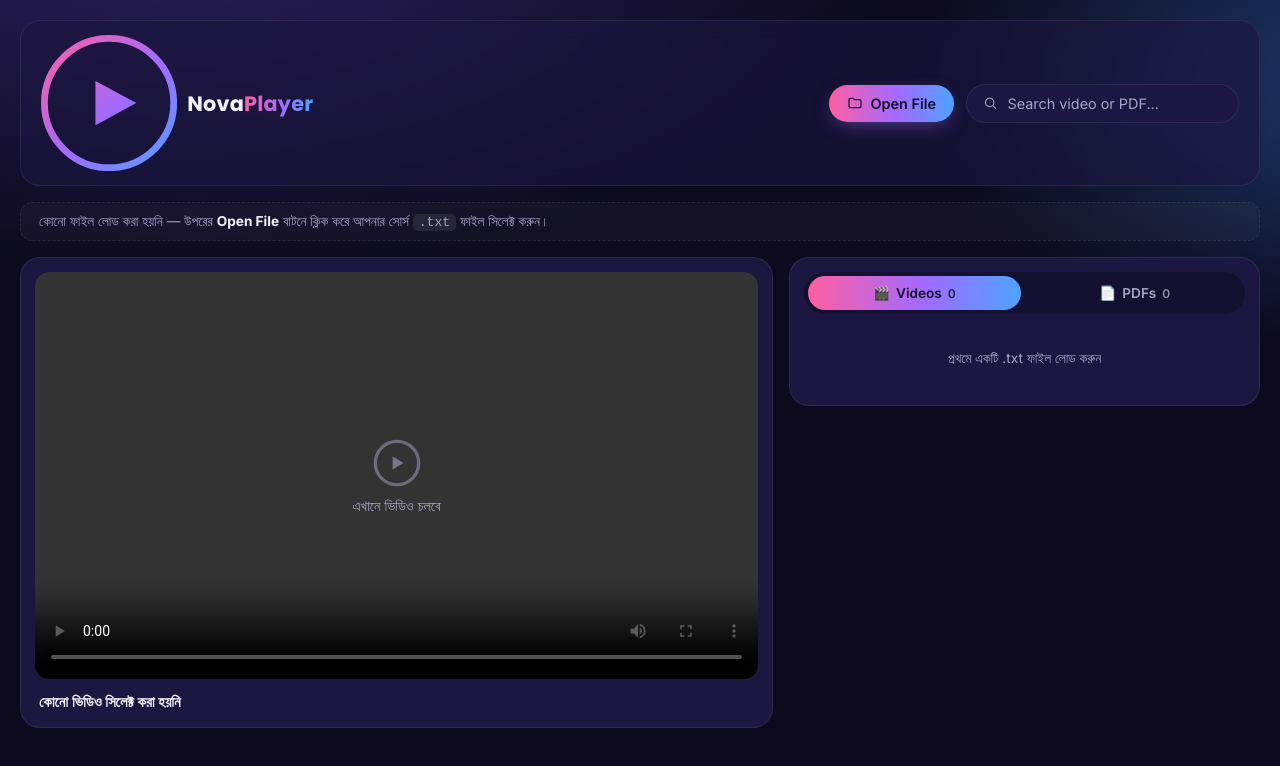
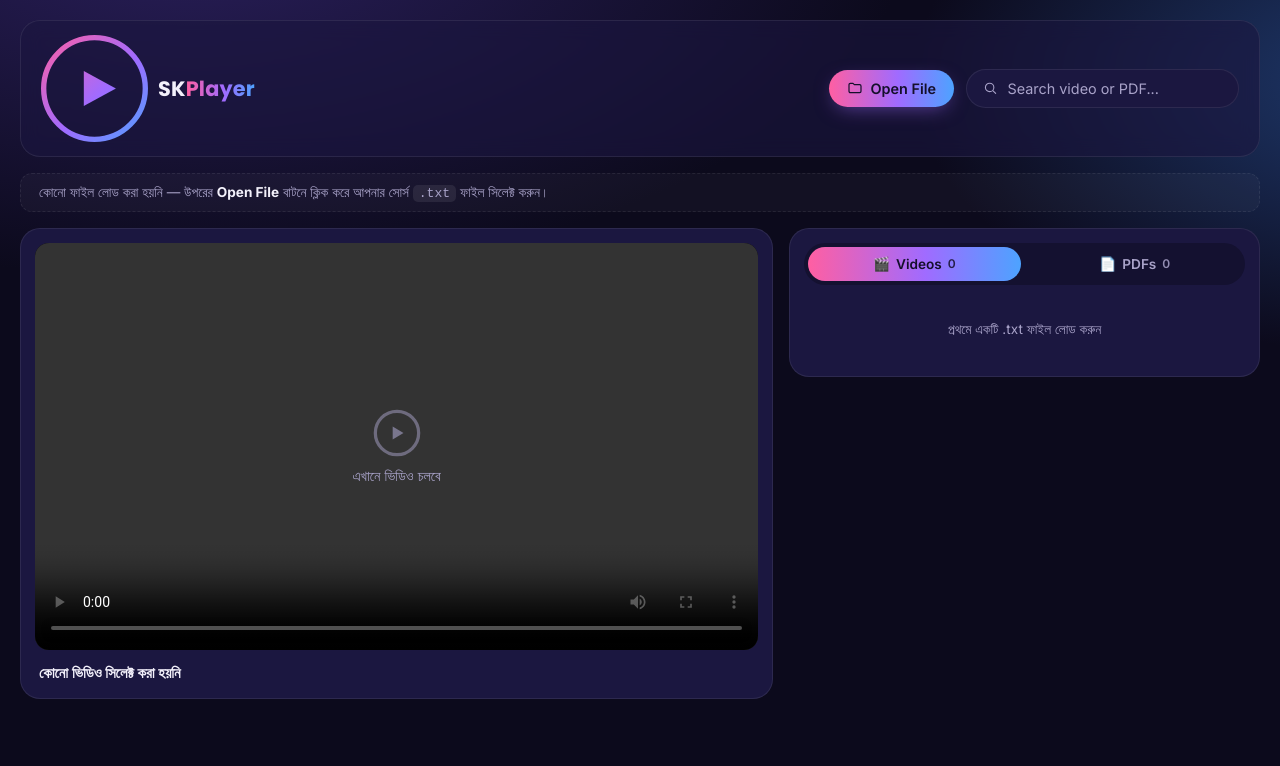
Before and after one commit to p8899281/Nova-Player, a plain HTML site: page index.html in a window 1280 px wide. Drawn offline with nearby package versions, Linux system fonts and the light colour scheme.

Commit message:
Change brand name from 'Nova' to 'SK'

```diff
--- a/index.html
+++ b/index.html
@@ -28,7 +28,7 @@
         <path d="M16 13.5L28 20L16 26.5V13.5Z" fill="url(#markGrad)"/>
       </svg>
       <div class="brand-text">
-        <span class="brand-name">Nova</span><span class="brand-name accent">Player</span>
+        <span class="brand-name">SK</span><span class="brand-name accent">Player</span>
       </div>
     </div>
 
```
